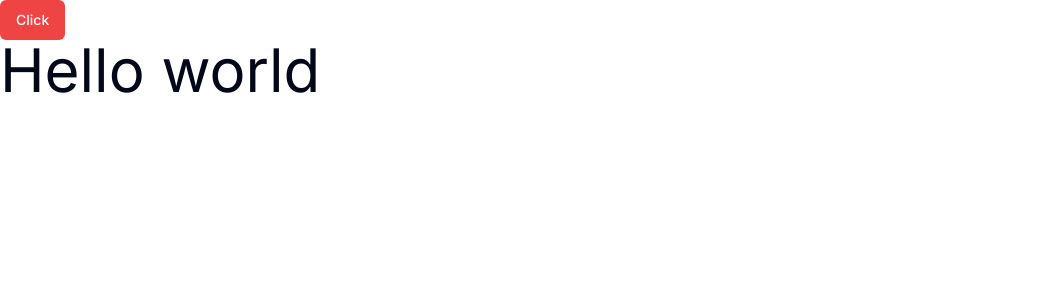
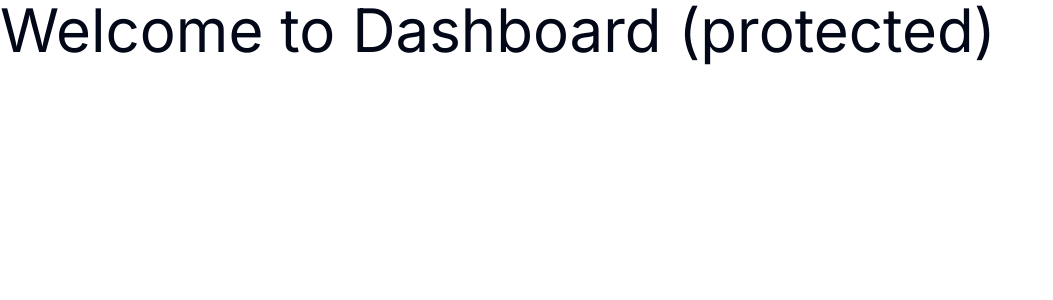
Before and after one commit to aodrasa/PolgarMax, a Next.js app: page /dashboard in a window 1280 px wide. Shown: the top 300 px of the page, without its empty margins (0-1053 px from the left). Built offline with nearby package versions, Linux system fonts and the light colour scheme.

Commit message:
commit to the dash

```diff
--- a/app/(dashboard)/(routes)/dashboard/page.tsx
+++ b/app/(dashboard)/(routes)/dashboard/page.tsx
@@ -1,9 +1,6 @@
-import { Button } from "@/components/ui/button"
-
 export default function Home() {
-  return (<>
-    <Button variant="destructive">Click</Button>
-    <p className="text-6xl">Hello world</p>
+    return (<>
+        <p className="text-6xl">Welcome to Dashboard (protected)</p>
     </>
-  )
+    )
 }
```
